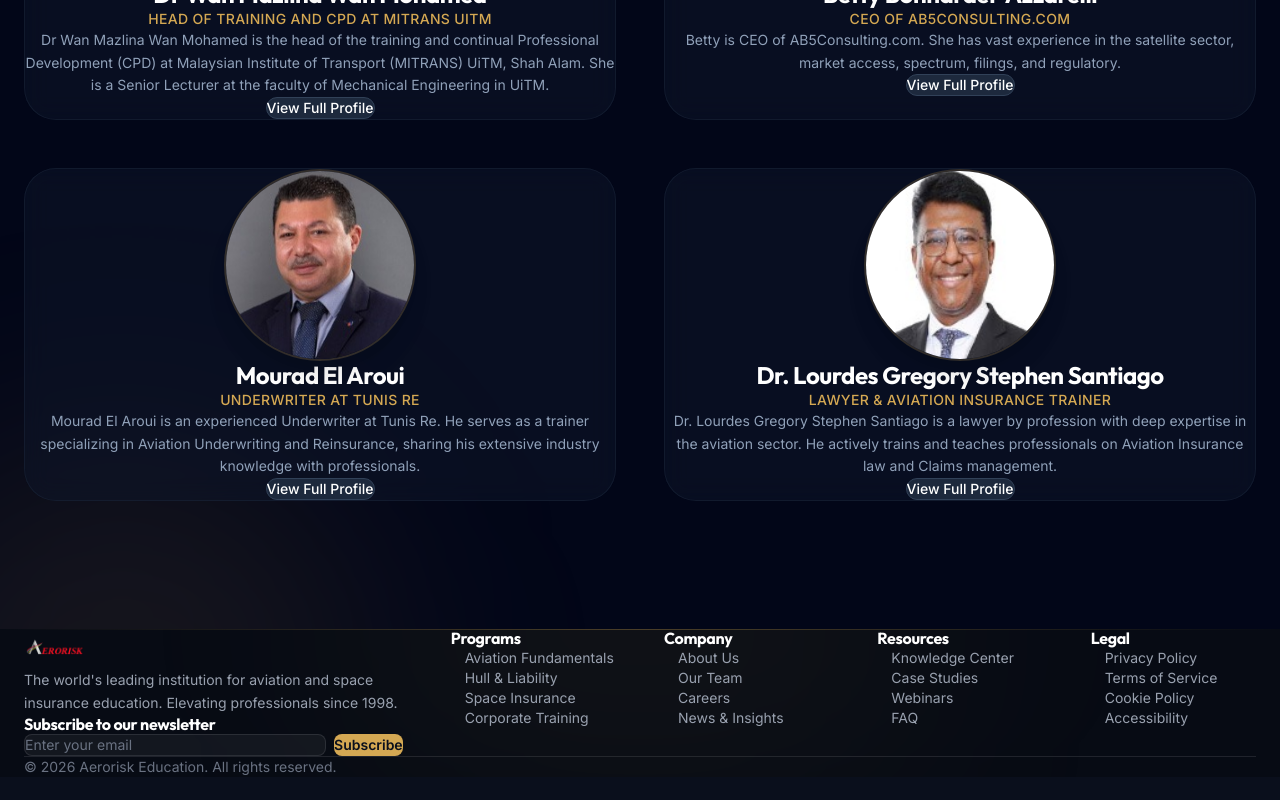
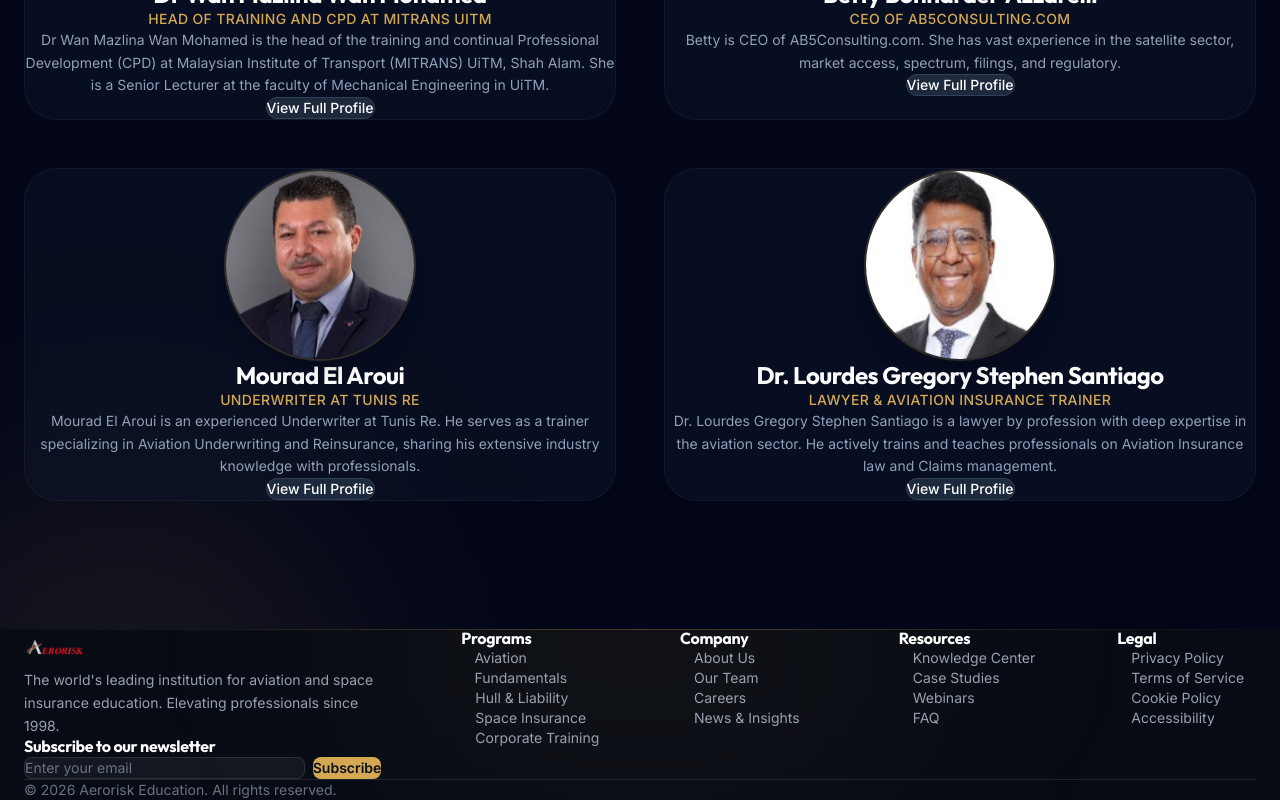
Before and after one commit to aeroriskmy/org, a Next.js app: page /trainers in a window 1280 px wide. Shown: the part 786-1586 px from the top of the page. Before the commit the page ends 1563 px from the top, so only its background shows below. Built offline with nearby package versions, Linux system fonts and the light colour scheme.

Commit message:
UI refinements: further increased footer size and menu gaps

```diff
--- a/src/components/Footer.tsx
+++ b/src/components/Footer.tsx
@@ -63,7 +63,7 @@
     };
 
     return (
-        <footer className="relative bg-[#070b14] pt-32 pb-16 overflow-hidden">
+        <footer className="relative bg-[#070b14] pt-48 pb-24 overflow-hidden">
             {/* Top Border */}
             <div className="absolute top-0 left-0 right-0 h-px bg-gradient-to-r from-transparent via-[#d4a853]/30 to-transparent" />
 
@@ -72,7 +72,7 @@
 
             <div className="container mx-auto relative z-10">
                 {/* Main Footer */}
-                <div className="grid md:grid-cols-2 lg:grid-cols-6 gap-12 mb-16">
+                <div className="grid md:grid-cols-2 lg:grid-cols-6 gap-20 mb-24">
                     {/* Brand Column */}
                     <div className="lg:col-span-2">
                         <a href="#home" className="flex items-center gap-2 mb-6">
@@ -136,10 +136,10 @@
                 </div>
 
                 {/* Divider */}
-                <div className="h-px bg-white/10 mb-8" />
+                <div className="h-px bg-white/10 mb-12" />
 
                 {/* Bottom Footer */}
-                <div className="flex flex-col md:flex-row justify-between items-center gap-4">
+                <div className="flex flex-col md:flex-row justify-between items-center gap-6">
                     <div className="text-gray-500 text-sm">
                         © {new Date().getFullYear()} Aerorisk Education. All rights reserved.
                     </div>
```
